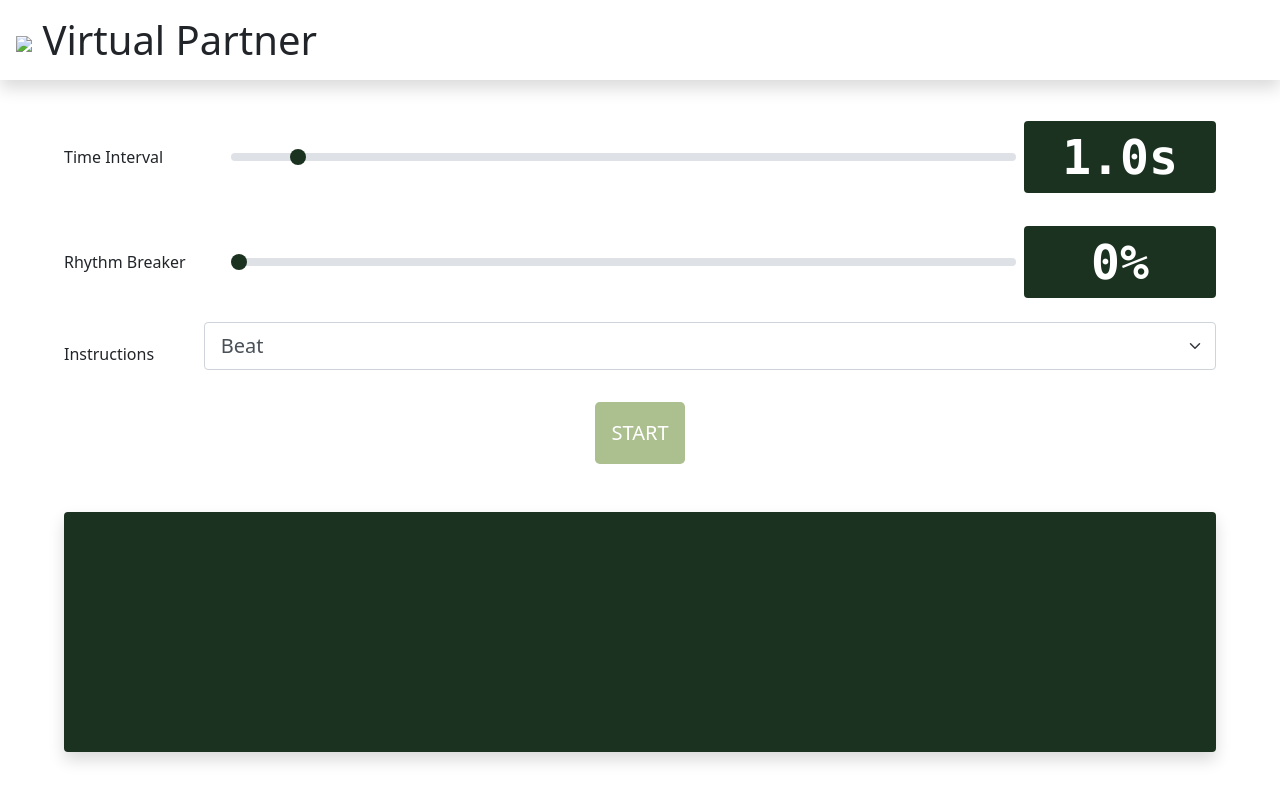
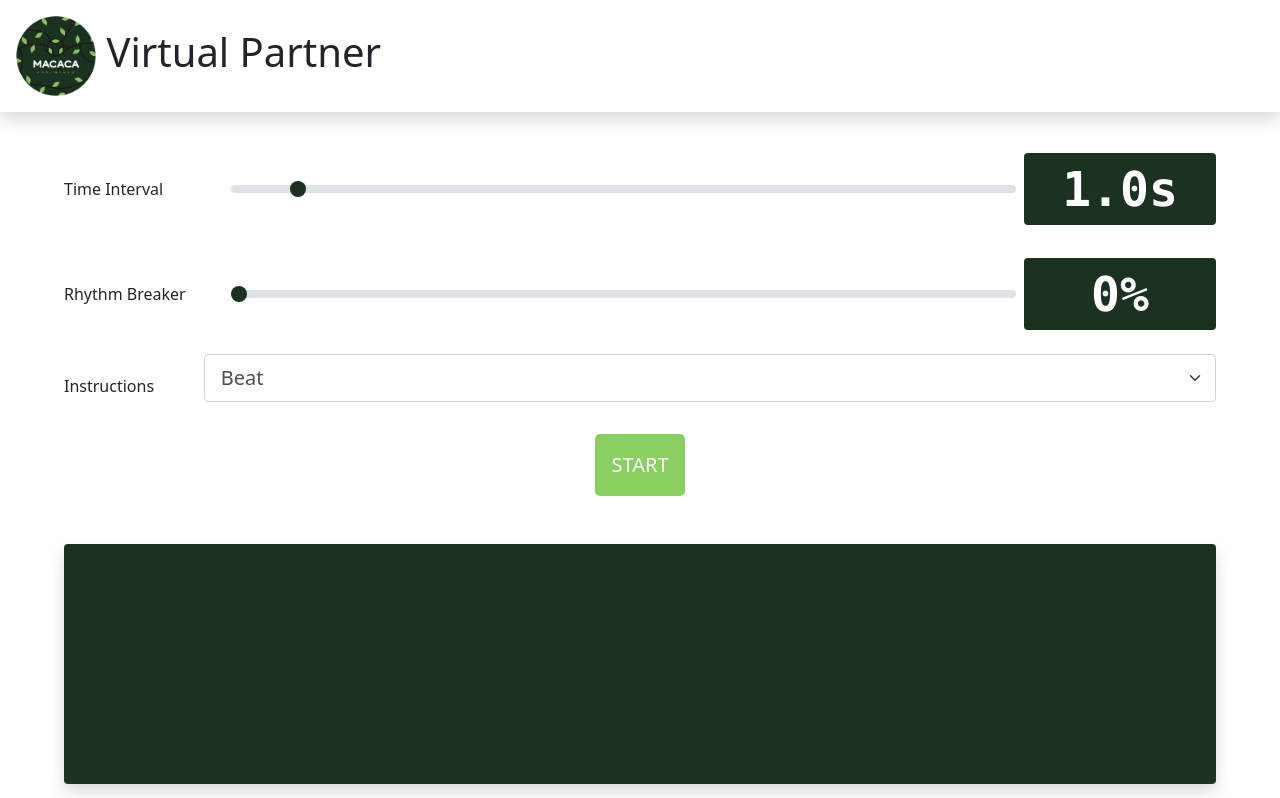
Before and after one commit to macaca-mov/macaca-mov.github.io, a plain HTML site: page index.html in a window 1280 px wide. In both pictures the pointer is over the link "START". Shown: the top 798 px of the page. Drawn offline with nearby package versions, Linux system fonts and the light colour scheme.

Commit message:
add imgs

```diff
--- a/gadget.js
+++ b/gadget.js
@@ -82,9 +82,9 @@ window.addEventListener("load", () => {
       }
     }
 
-    if (/\b(iPad|iPhone)\b/i.test(navigator.userAgent)) {
-        document.getElementById('ios-alert').style.display = 'block';
-    }
+    //if (/\b(iPad|iPhone)\b/i.test(navigator.userAgent)) {
+    //   document.getElementById('ios-alert').style.display = 'block';
+    //}
 })
 
 function setInterval(interval) {
--- a/index.css
+++ b/index.css
@@ -69,7 +69,7 @@ a {
 }
 
 a:hover {
-    color: #abbf8f;
+    color: #89d060;
 }
 
 .text-macaca {
@@ -88,8 +88,8 @@ a:hover {
 
 .btn-macaca:hover {
     color: #fff;
-    background-color: #abbf8f;
-    border-color: #abbf8f;
+    background-color: #89d060;
+    border-color: #89d060;
     cursor: pointer;
 }
 
--- a/index.html
+++ b/index.html
@@ -10,7 +10,7 @@
         integrity="sha384-r4NyP46KrjDleawBgD5tp8Y7UzmLA05oM1iAEQ17CSuDqnUK2+k9luXQOfXJCJ4I" crossorigin="anonymous">
     <link rel="stylesheet" href="index.css">
 
-    <title>Hello, mover!</title>
+    <title>Virtual Partner - Macaca Movimento</title>
 </head>
 
 <body>
@@ -49,7 +49,7 @@
 
         <div id="ios-alert" style="display: none;" class="alert alert-danger" role="alert" >
             Audio may <a href="https://github.com/macaca-school/movement-gadgets/issues/2" class="alert-link"
-            target="_blank" rel="license noopener">nott work</a> for iPhone and iPad.
+            target="_blank" rel="license noopener">not work</a> for iPhone and iPad.
          </div>
 
         <div class="d-flex align-items-center justify-content-center rounded shadow text-macaca bg-macaca-dark instruction-banner">
```
Also changed, not shown: img/macaca-redonda.png (added), img/macaca.jpg (added).
